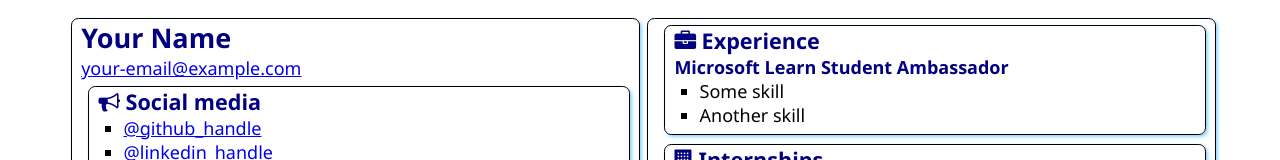
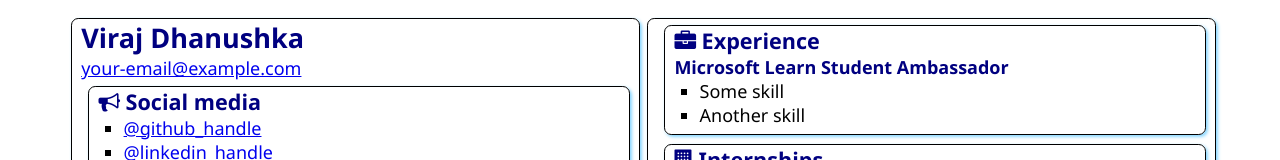
Before and after one commit to viradhanus/SATechnicalOnboarding, a plain HTML site: page src/index.html in a window 1280 px wide. Shown: the top 160 px of the page. Drawn offline with Linux system fonts and the light colour scheme.

Commit message:
Added My Name

```diff
--- a/src/index.html
+++ b/src/index.html
@@ -12,7 +12,7 @@
 <body>
     <main>
         <article class="box">
-            <h1>Your Name</h1>
+            <h1>Viraj Dhanushka</h1>
             <div><a href="mailto:your.email@example.com">your-email@example.com</a></div>
 
             <section class="box">
```
